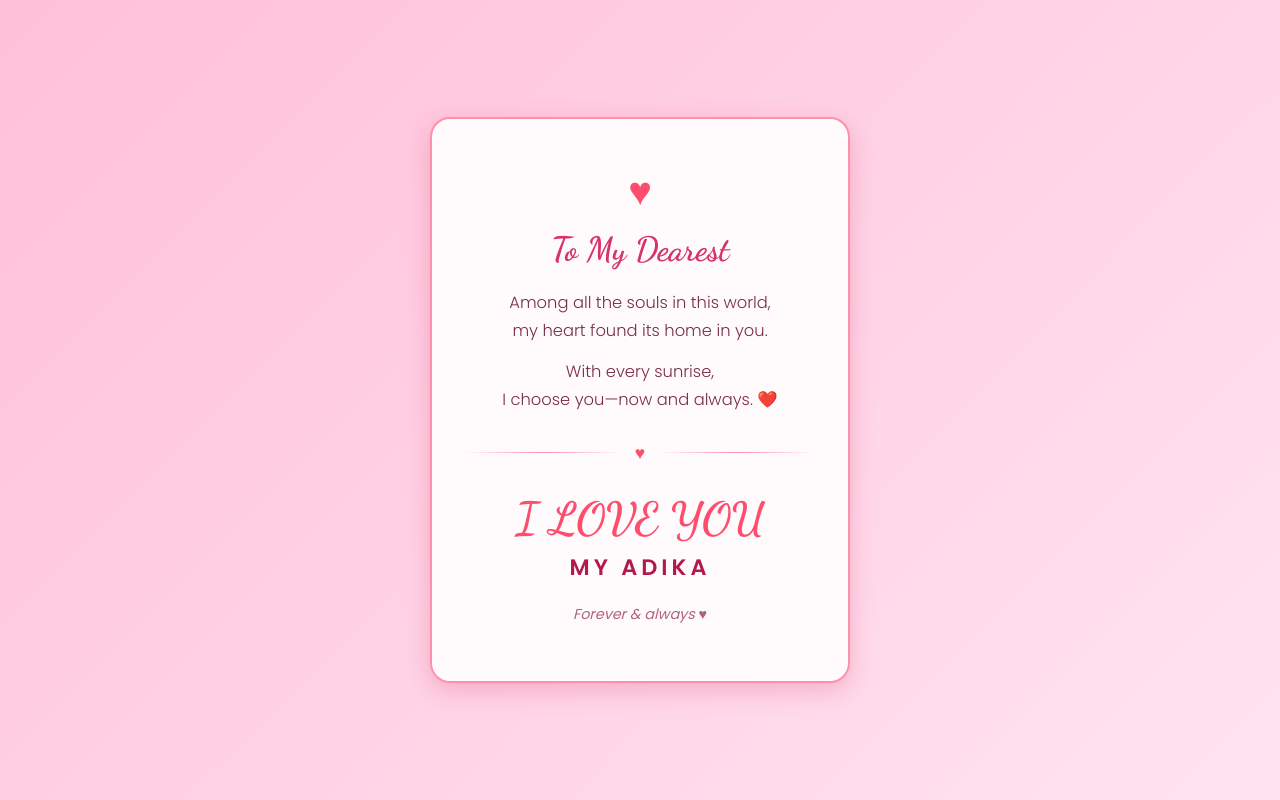
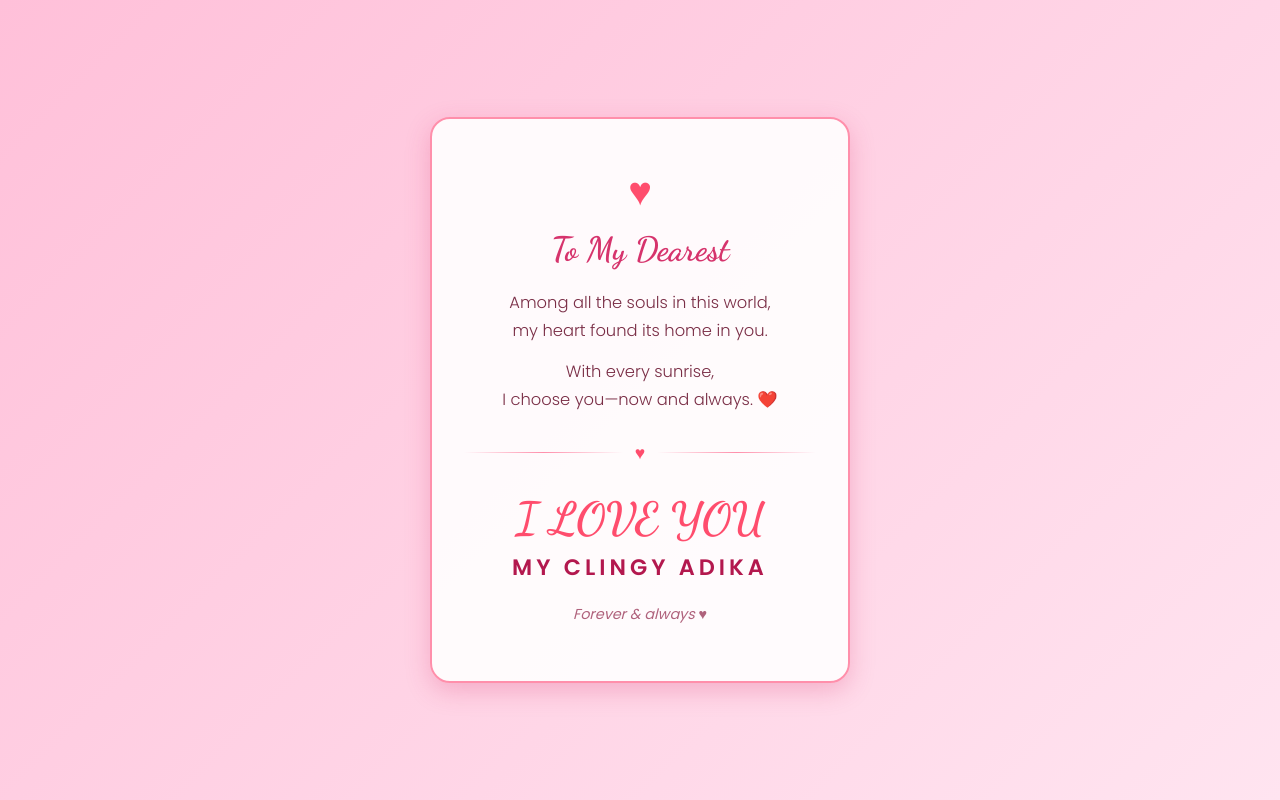
Before and after one commit to arirasmana0104/docker-react, a React (Create React App) app: page / in a window 1280 px wide. Built offline with nearby package versions, Linux system fonts and the light colour scheme.

Commit message:
new code

```diff
--- a/src/App.js
+++ b/src/App.js
@@ -54,7 +54,7 @@ function App() {
         </div>
 
         <h2 className="love-you">I LOVE YOU</h2>
-        <h3 className="name-tag">MY ADIKA</h3>
+        <h3 className="name-tag">MY CLINGY ADIKA</h3>
 
         <p className="footer">Forever &amp; always ♥</p>
       </div>
```
Also changed, not shown: 1 other file (tests, documents, lock files or other folders).
